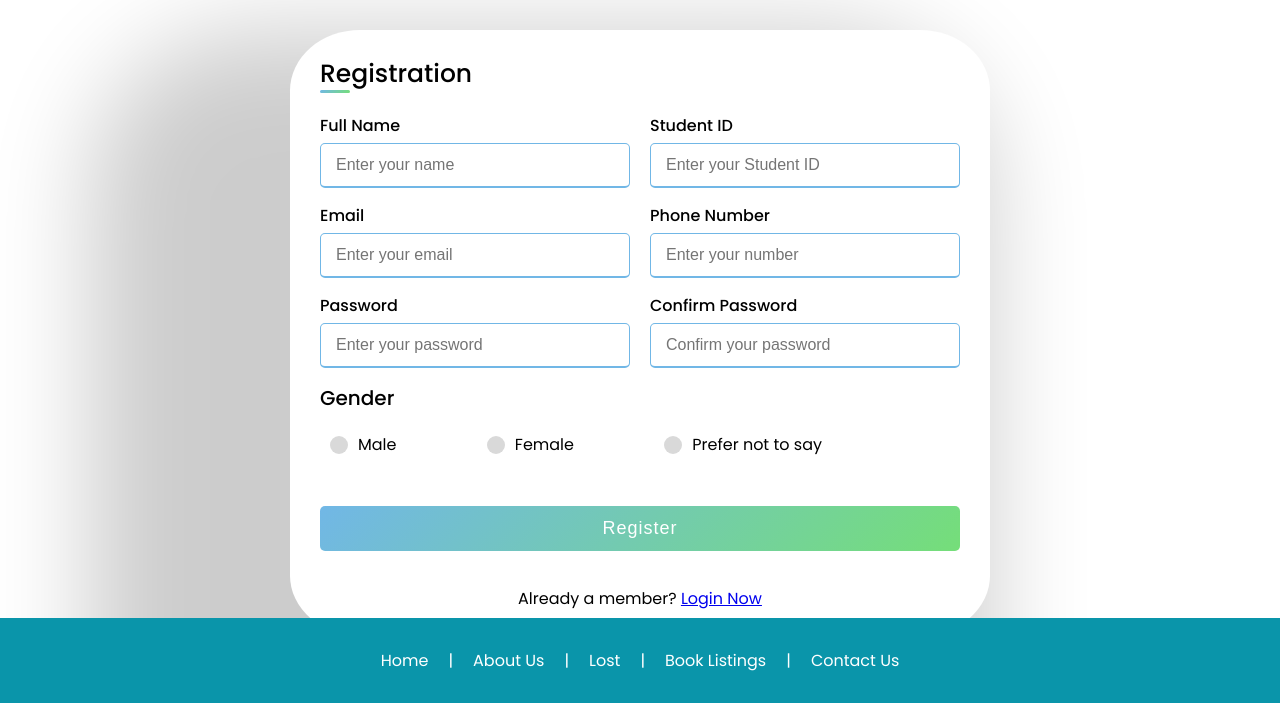
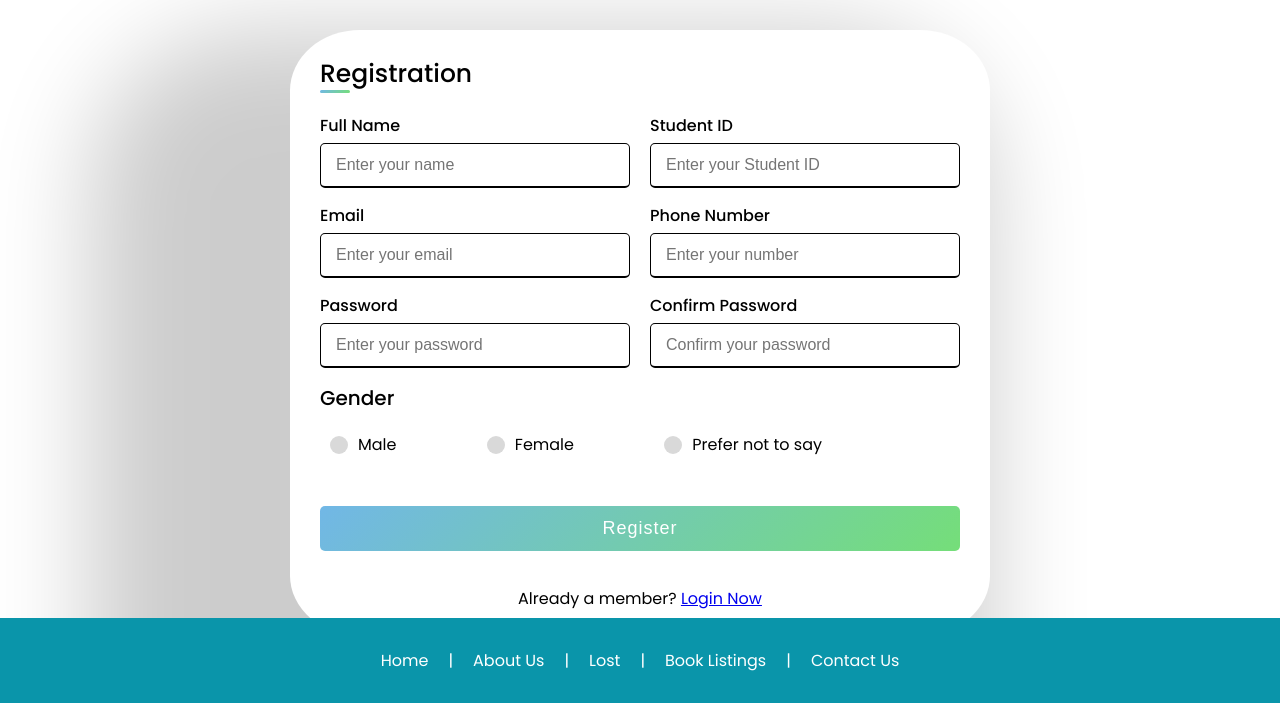
Before and after one commit to sumanth078/Find_My_Stuff, a Django app: page / in a window 1280 px wide, with the restyled element focused. Shown: the part 97-800 px from the top of the page. Run offline with Django 5.2, Linux system fonts and the light colour scheme.

Commit message:
changes in registrtion.html page

```diff
--- a/fmsproject/templates/registration.html
+++ b/fmsproject/templates/registration.html
@@ -79,7 +79,7 @@
 
 .input-box input:focus,
 .input-box input:valid {
-    border-color: #71b7e6;
+    border-color: #000000;
 }
 
 .gender-details {
```
